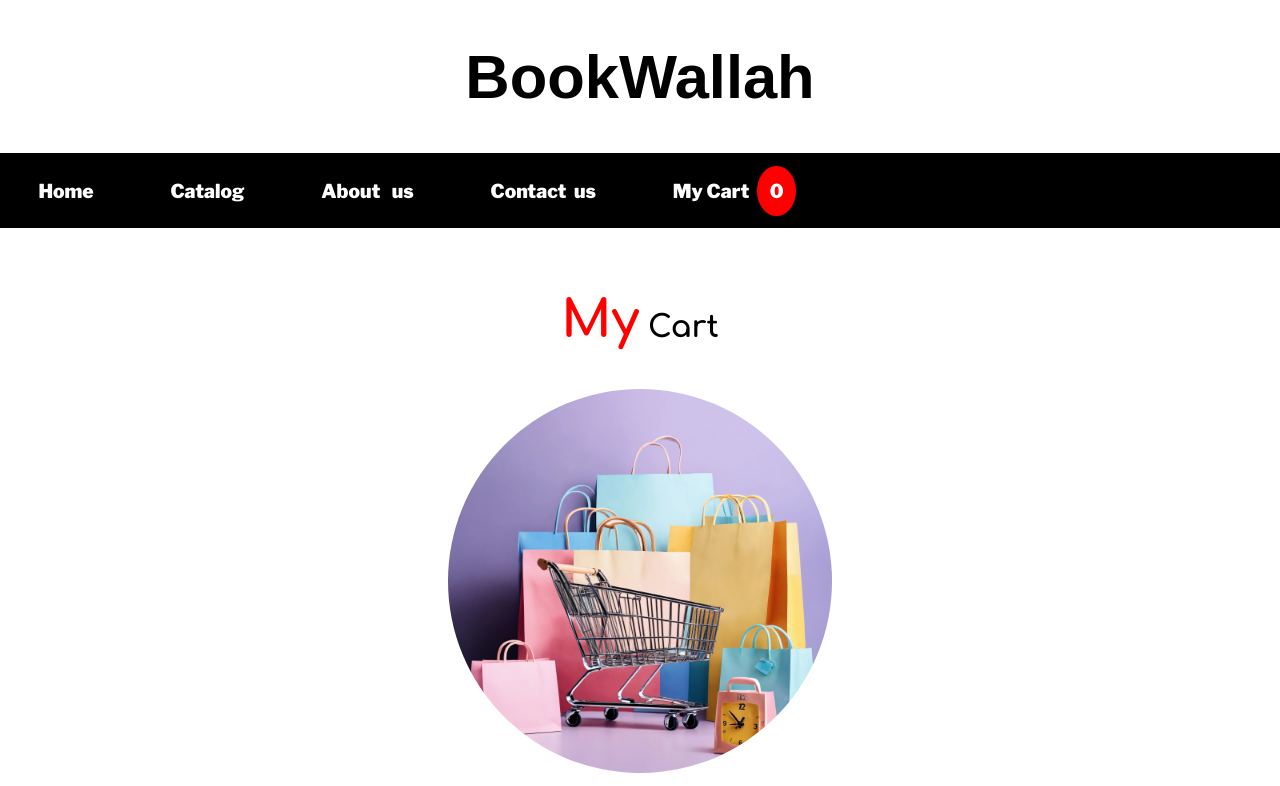
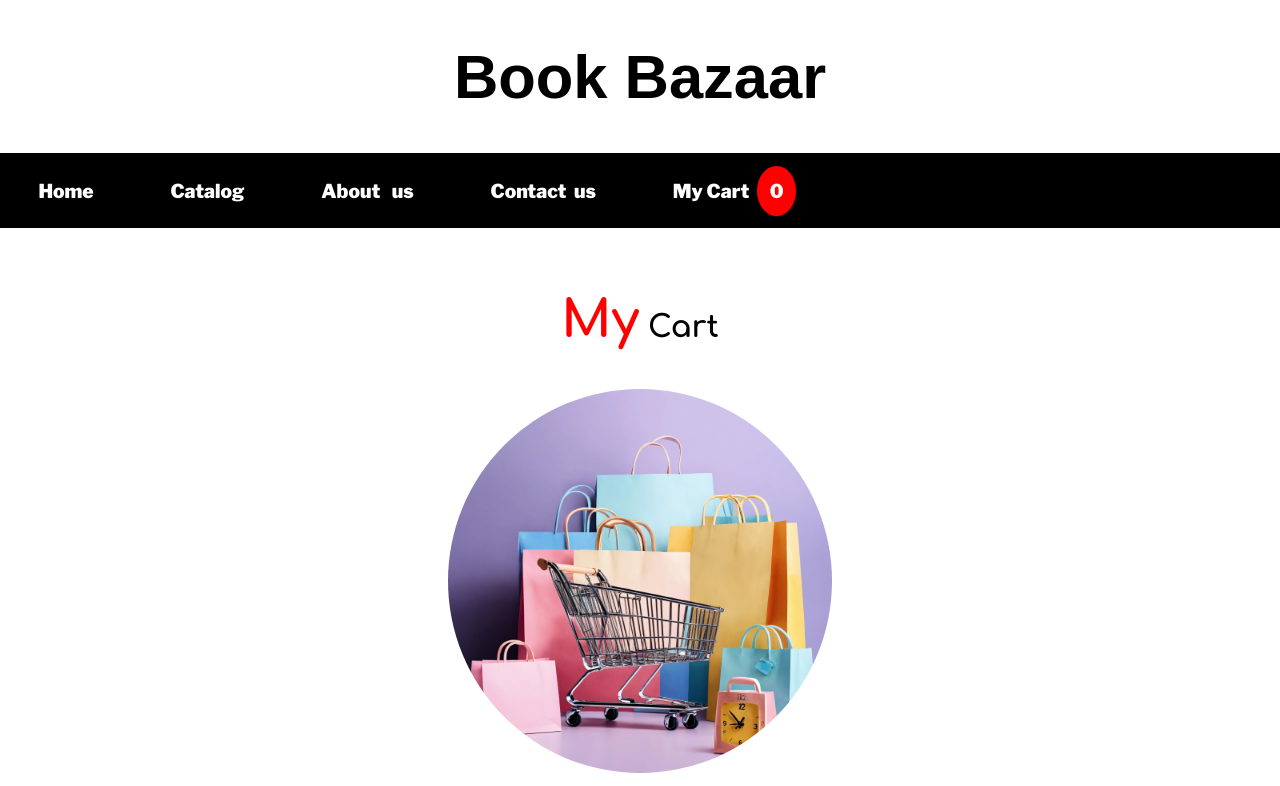
Before and after one commit to Suryank08/-BookWallah, a plain HTML site: page mycart.html in a window 1280 px wide. Shown: the top 786 px of the page. Drawn offline with nearby package versions, Linux system fonts and the light colour scheme; a web font is replaced by a local one.

Commit message:
Update mycart.html

```diff
--- a/mycart.html
+++ b/mycart.html
@@ -11,7 +11,7 @@
 <body>
     <script src="mycart.js"></script>
     <div id="title">
-        <h1>BookWallah</h1>
+        <h1>Book Bazaar</h1>
     </div>
     <header>
         <div id="list">
```
